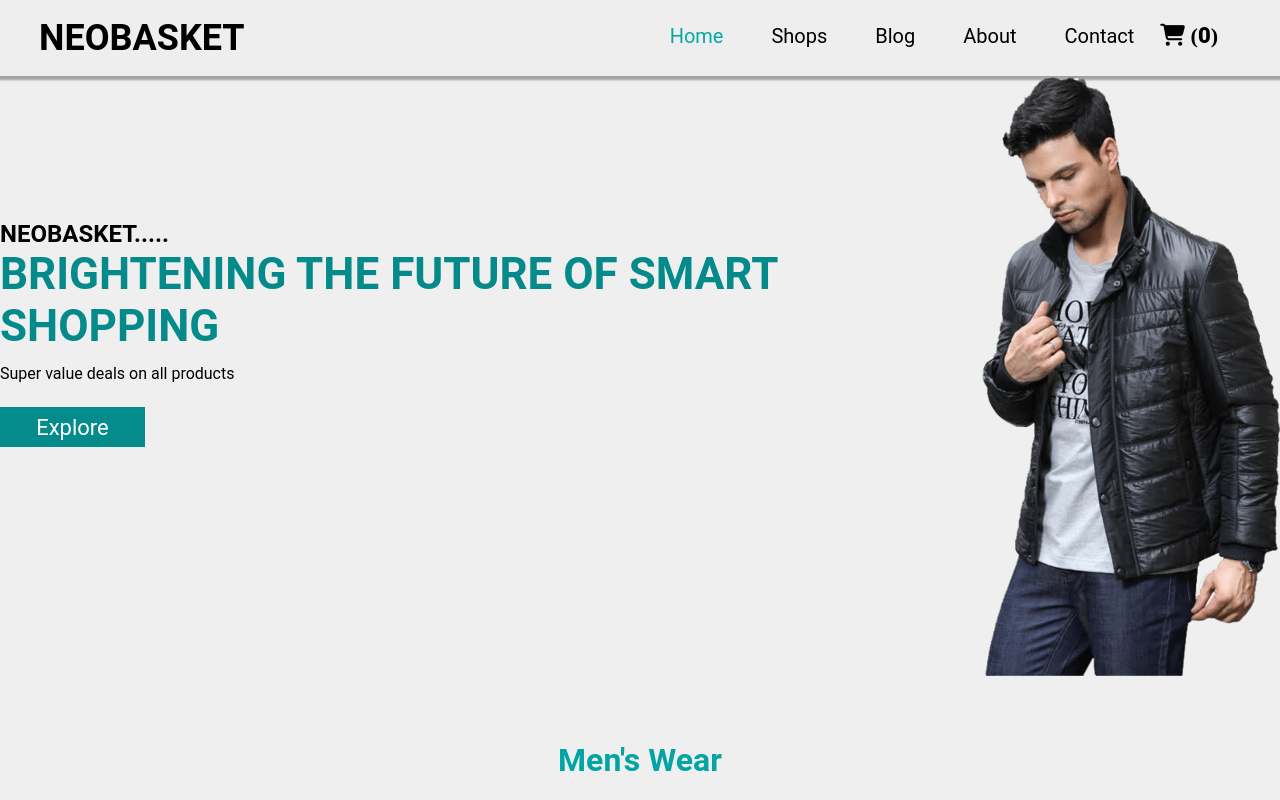
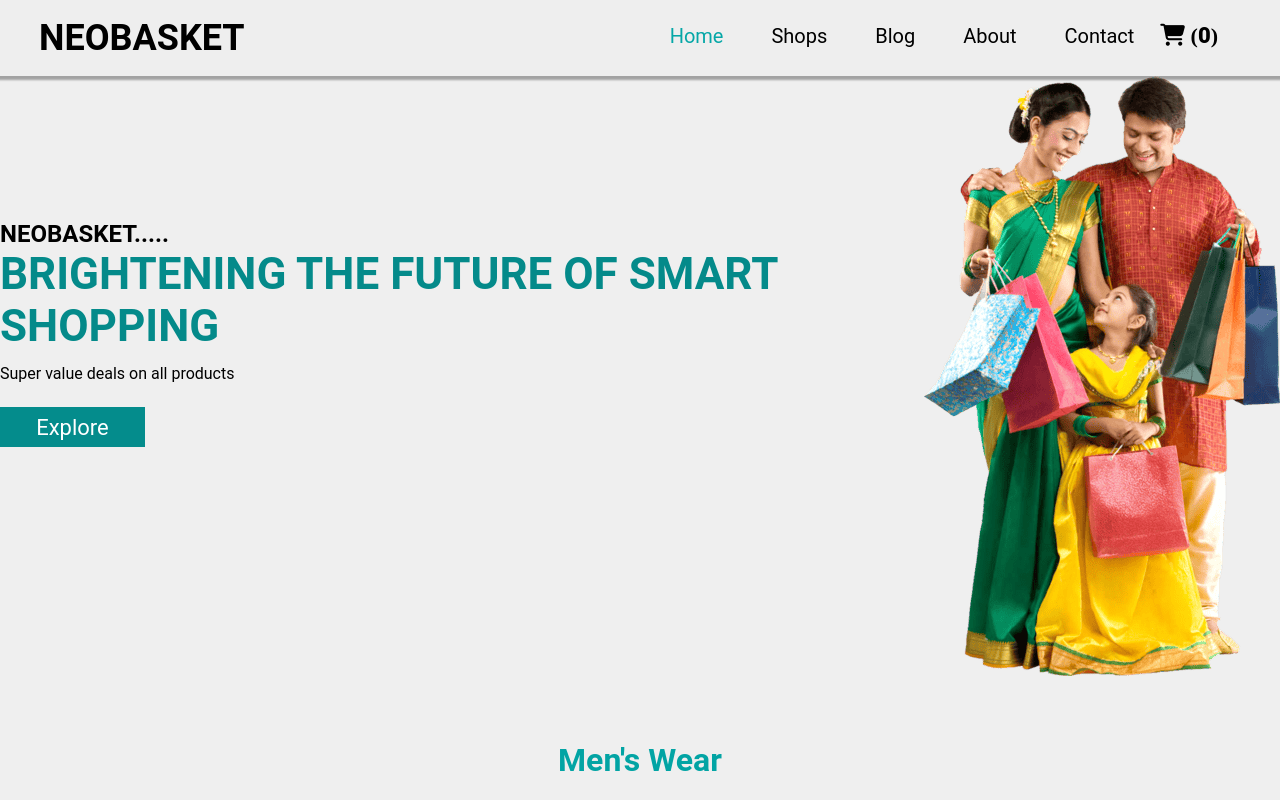
Before and after one commit to Blooming2003sun/NeoBasket, a plain HTML site: page index.html in a window 1280 px wide. Shown: the top 800 px of the page. Drawn offline with Linux system fonts and the light colour scheme.

Commit message:
homepage photo updated

```diff
--- a/index.html
+++ b/index.html
@@ -40,7 +40,7 @@
                 <p>Super value deals on all products</p>
                 <button onclick="shops()">Explore </button>
             </div>
-            <img src="m3.png" alt="">
+            <img src="m2.png" alt="">
         </div>
 
         <!-- Men cards -->
```
Also changed, not shown: m2.png (added), 1 other file.
